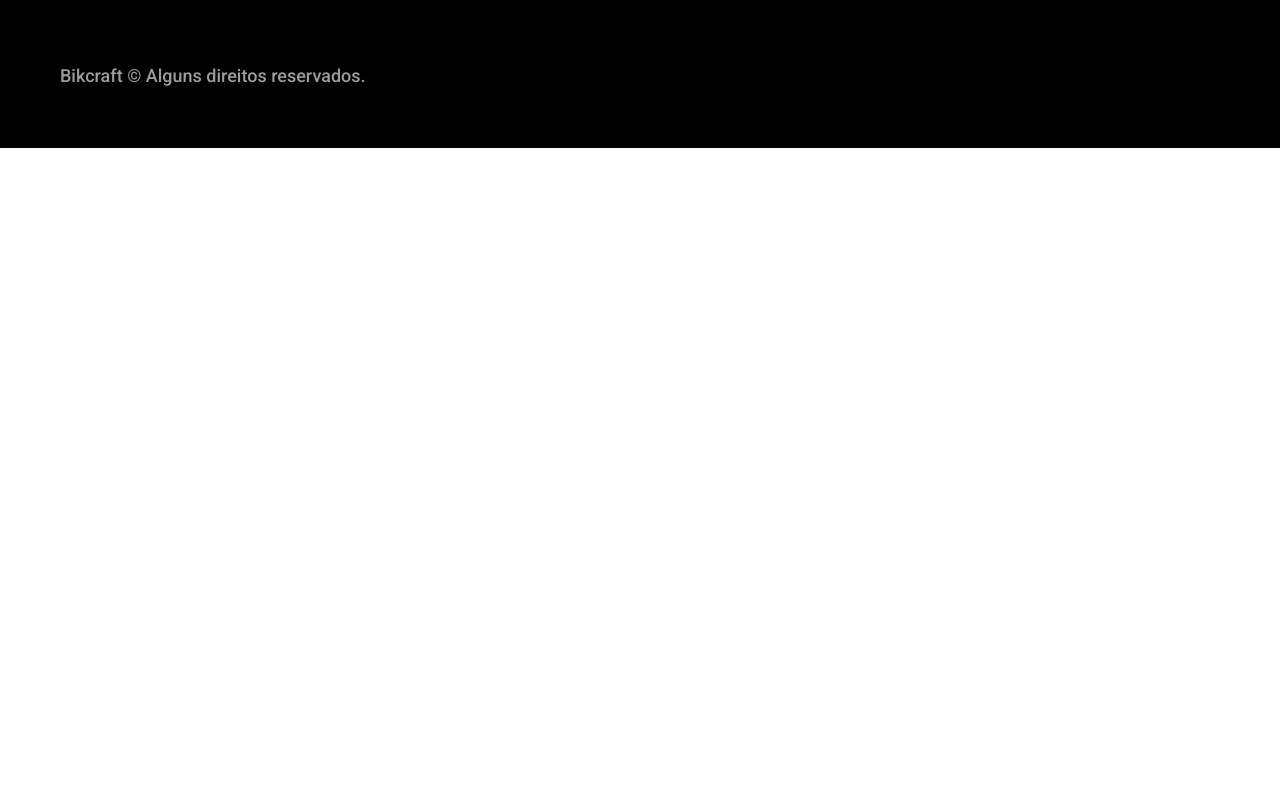
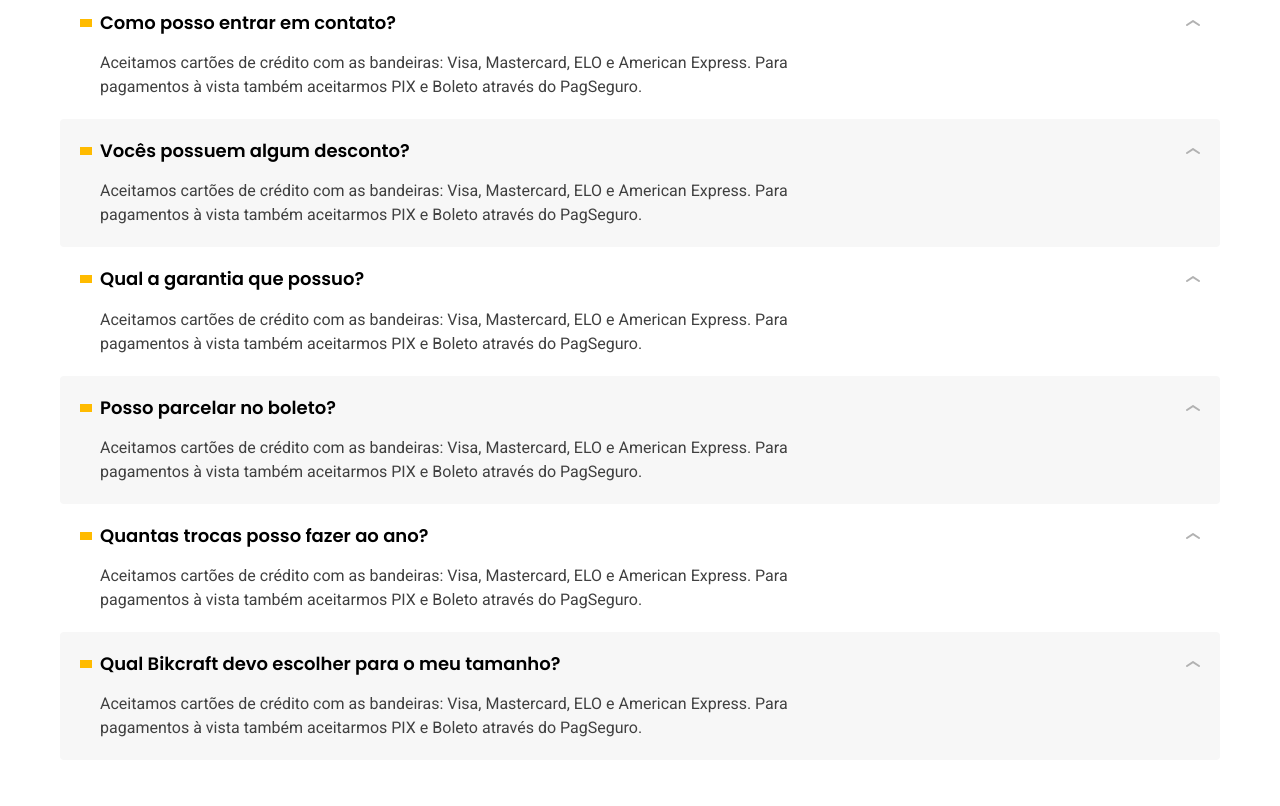
Before and after one commit to Peflisdi/bikcraft, a plain HTML site: page seguros.html in a window 1280 px wide. Shown: the part 2072-2878 px from the top of the page. Before the commit the page ends 2220 px from the top, so only its background shows below. Drawn offline with Linux system fonts and the light colour scheme.

Commit message:
finalizando a aba seguros

```diff
--- a/css/global/global.css
+++ b/css/global/global.css
@@ -9,7 +9,8 @@ h2,
 h3,
 ul,
 p,
-blockquote {
+blockquote,
+dd {
   margin: 0px;
 }
 
--- a/css/seguros/perguntas.css
+++ b/css/seguros/perguntas.css
@@ -0,0 +1,63 @@
+.perguntas {
+  padding-top: 120px;
+  padding-bottom: 120px;
+}
+
+.perguntas h2 {
+  margin-bottom: 60px;
+}
+
+.perguntas dl > div {
+  padding: 20px;
+  border-radius: 4px;
+}
+
+.perguntas dl > div:nth-child(odd) {
+  background-color: var(--cor-1);
+}
+
+.perguntas dt {
+  display: grid;
+  grid-template-columns: auto 1fr auto;
+  align-items: center;
+  gap: 8px;
+  cursor: pointer;
+}
+
+.perguntas dt::before {
+  content: "";
+  display: inline-block;
+  width: 12px;
+  height: 8px;
+  background-color: var(--cor-p1);
+}
+
+.perguntas dt::after {
+  content: "";
+  display: inline-block;
+  width: 14px;
+  height: 6px;
+  background: url(../../img/icones/seta-abrir.svg);
+  transition: 0.3s;
+}
+
+.perguntas dt:hover::after {
+  transform: rotate(180deg);
+}
+
+.perguntas dd {
+  padding-left: 20px;
+  padding-top: 16px;
+  max-width: 80ch;
+}
+
+@media (max-width: 800px) {
+  .perguntas {
+    padding-top: 60px;
+    padding-bottom: 60px;
+  }
+
+  .perguntas h2 {
+    margin-bottom: 40px;
+  }
+}
--- a/seguros.html
+++ b/seguros.html
@@ -140,6 +140,49 @@
 
     </article>
 
+    <article class="perguntas container">
+
+        <h2 class="font-1-xxl">Perguntas frequentes<span class="cor-p1">.</span></h2>
+
+        <dl>
+            <div>
+                <dt class="font-1-m-b">Qual forma de pagamento vocês aceitam?</dt>
+                <dd class="font-2-s cor-9">Aceitamos cartões de crédito com as bandeiras: Visa, Mastercard, ELO e American Express. Para pagamentos à vista também aceitarmos PIX e Boleto através do PagSeguro.</dd>
+            </div>
+
+            <div>
+                <dt class="font-1-m-b">Como posso entrar em contato?</dt>
+                <dd class="font-2-s cor-9">Aceitamos cartões de crédito com as bandeiras: Visa, Mastercard, ELO e American Express. Para pagamentos à vista também aceitarmos PIX e Boleto através do PagSeguro.</dd>
+            </div>
+
+            <div>
+                <dt class="font-1-m-b">Vocês possuem algum desconto?</dt>
+                <dd class="font-2-s cor-9">Aceitamos cartões de crédito com as bandeiras: Visa, Mastercard, ELO e American Express. Para pagamentos à vista também aceitarmos PIX e Boleto através do PagSeguro.</dd>
+            </div>
+
+            <div>
+                <dt class="font-1-m-b">Qual a garantia que possuo?</dt>
+                <dd class="font-2-s cor-9">Aceitamos cartões de crédito com as bandeiras: Visa, Mastercard, ELO e American Express. Para pagamentos à vista também aceitarmos PIX e Boleto através do PagSeguro.</dd>
+            </div>
+
+            <div>
+                <dt class="font-1-m-b">Posso parcelar no boleto?</dt>
+                <dd class="font-2-s cor-9">Aceitamos cartões de crédito com as bandeiras: Visa, Mastercard, ELO e American Express. Para pagamentos à vista também aceitarmos PIX e Boleto através do PagSeguro.</dd>
+            </div>
+
+            <div>
+                <dt class="font-1-m-b">Quantas trocas posso fazer ao ano?</dt>
+                <dd class="font-2-s cor-9">Aceitamos cartões de crédito com as bandeiras: Visa, Mastercard, ELO e American Express. Para pagamentos à vista também aceitarmos PIX e Boleto através do PagSeguro.</dd>
+            </div>
+
+            <div>
+                <dt class="font-1-m-b">Qual Bikcraft devo escolher para o meu tamanho?</dt>
+                <dd class="font-2-s cor-9">Aceitamos cartões de crédito com as bandeiras: Visa, Mastercard, ELO e American Express. Para pagamentos à vista também aceitarmos PIX e Boleto através do PagSeguro.</dd>
+            </div>
+        </dl>
+
+    </article>
+
     <footer class="footer-bg">
 
         <div class="footer container">
```
